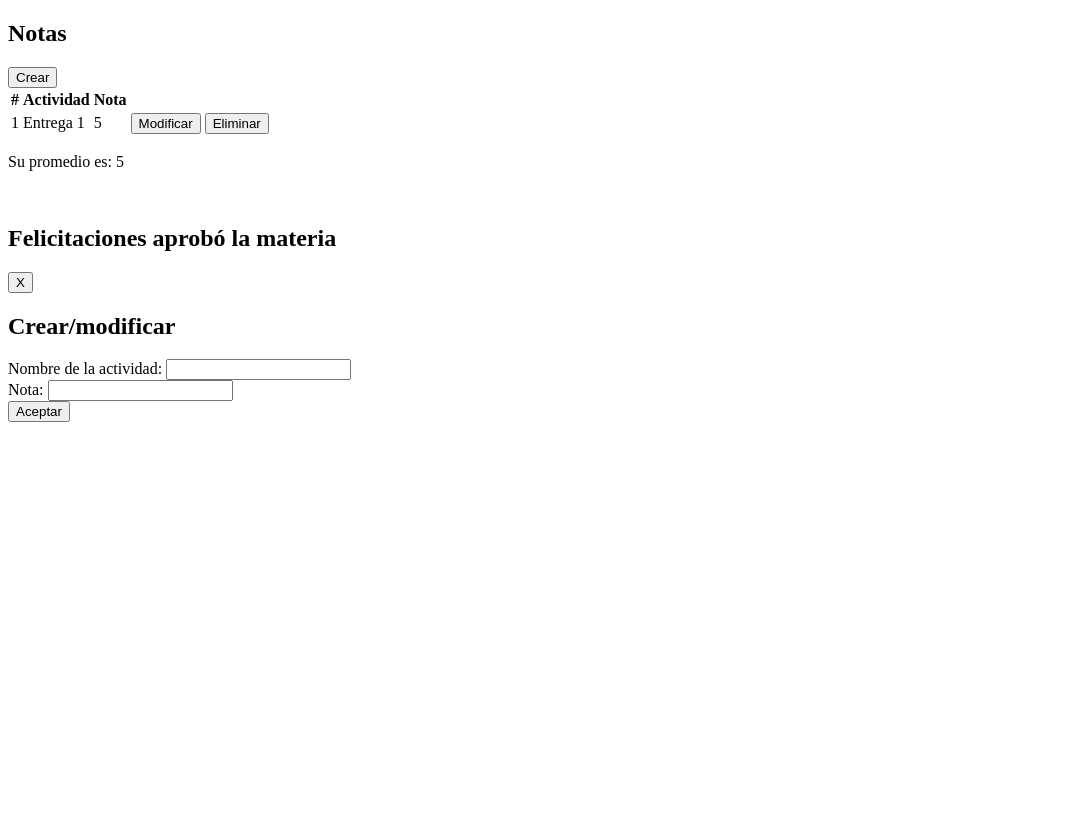
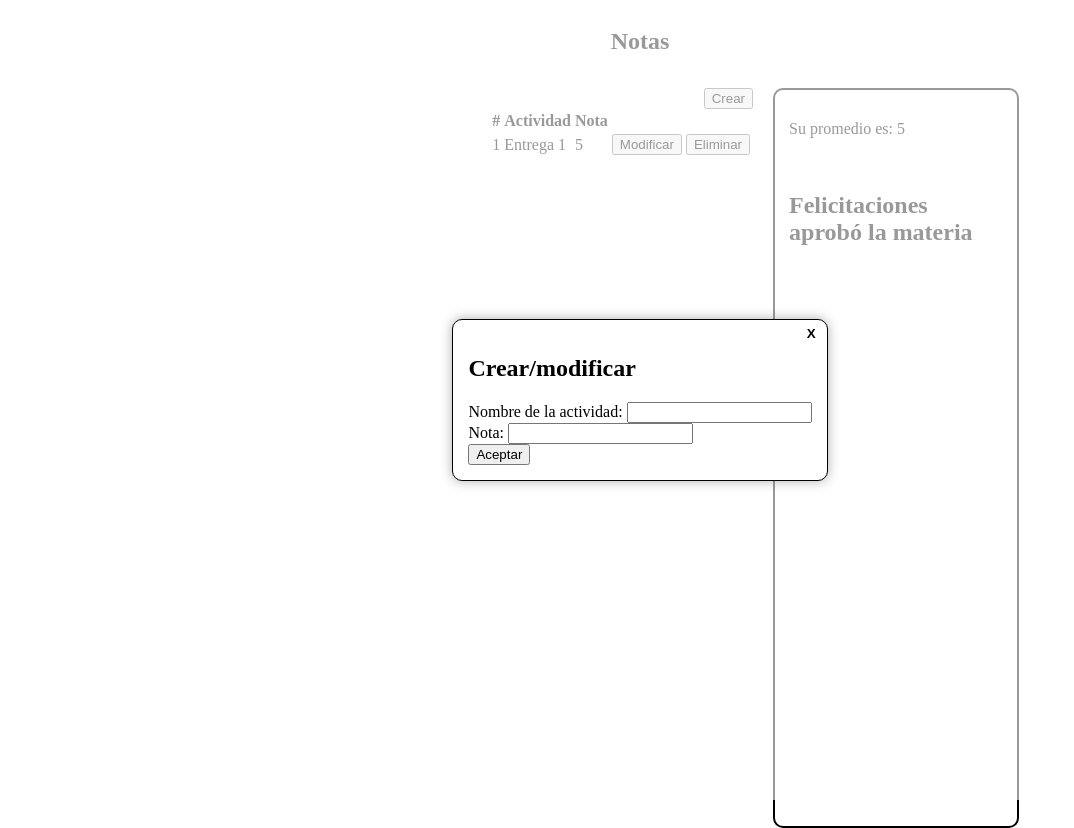
Before and after one commit to JMauricio05/notas_app, a plain HTML site: page index.html in a window 1280 px wide. Shown: the whole page, without its empty margins (0-1074 px from the left). Before the commit the page ends 800 px from the top, so only its background shows below. Drawn offline with Linux system fonts and the light colour scheme.

Commit message:
Se agregaron css para la página y el modal

```diff
--- /dev/null
+++ b/css/modal.css
@@ -0,0 +1,31 @@
+.modal-content {
+    position: fixed;
+    left: 0px;
+    top: 0px;
+    width: 100%;
+    height: 100vh;
+    background-color: rgba(255, 255, 255, 0.6);
+    display: flex;
+    justify-content: center;
+    align-items: center;
+}
+
+.modal-content .form-content {
+    border: 1px solid #000000;
+    border-radius: 10px;
+    background-color: #ffffff;
+    padding: 15px;
+    box-shadow: 0px 0px 12px 0px rgb(85, 85, 85, 0.47);
+    position: relative;
+}
+
+.cerrar-btn{
+    position: absolute;
+    top: 5px;
+    right: 5px;
+    background-color: rgba(255, 255, 255, 0);
+    border: 0px;
+    color: #000000;
+    font-weight: bolder;
+    cursor: pointer;
+}
--- /dev/null
+++ b/css/page.css
@@ -0,0 +1,33 @@
+.page-content {
+    display: grid;
+    grid-template-areas:
+    "titulo titulo"
+    "notas promedio";
+    grid-gap: 20px;
+    width: 60%;
+    margin: auto;
+    height: 100vh;
+    grid-template-columns: 2fr 1fr;
+    grid-template-rows: 60px calc(100vh - 60px);
+}
+
+.page-content .titulo{
+    grid-area: titulo;
+    width: 100%;
+    text-align: center;
+}
+
+.page-content .notas-content{
+    grid-area: notas;
+    display: flex;
+    flex-direction: column;
+    align-items: flex-end;
+    justify-content: flex-start;
+}
+
+.page-content .promedio-content{
+    grid-area: promedio;
+    border: 2px solid #000;
+    border-radius: 10px;
+    padding: 14px;
+}
--- a/index.html
+++ b/index.html
@@ -4,6 +4,8 @@
 <head>
     <meta charset="UTF-8">
     <title>Notas</title>
+    <link rel="stylesheet" href="css/page.css">
+    <link rel="stylesheet" href="css/modal.css">
 </head>
 
 <body>
@@ -41,7 +43,7 @@
     </section>
     <section class="modal-content">
         <article class="form-content">
-            <button>X</button>
+            <button class="cerrar-btn">X</button>
             <h2>Crear/modificar</h2>
             <form>
                 <div>
```
